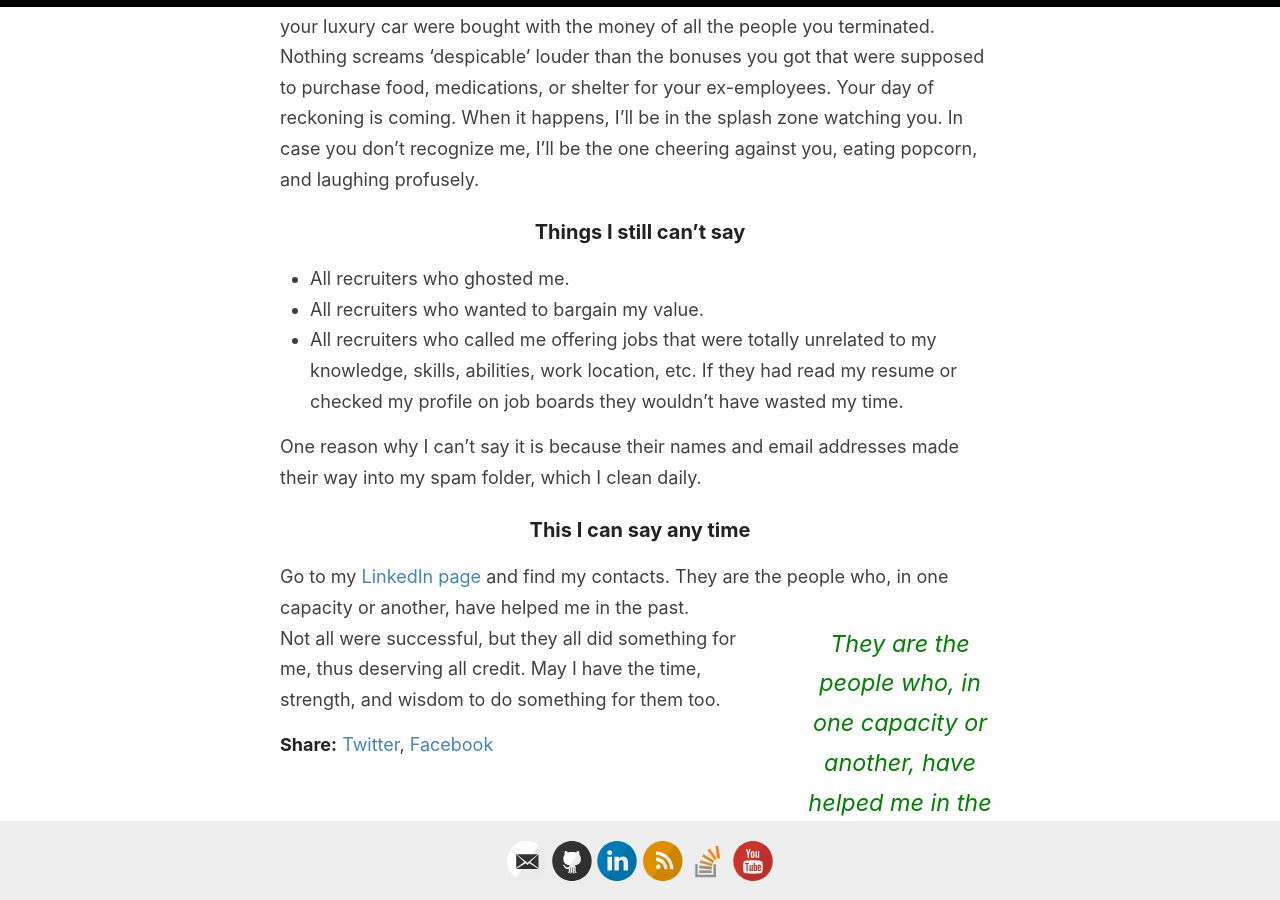
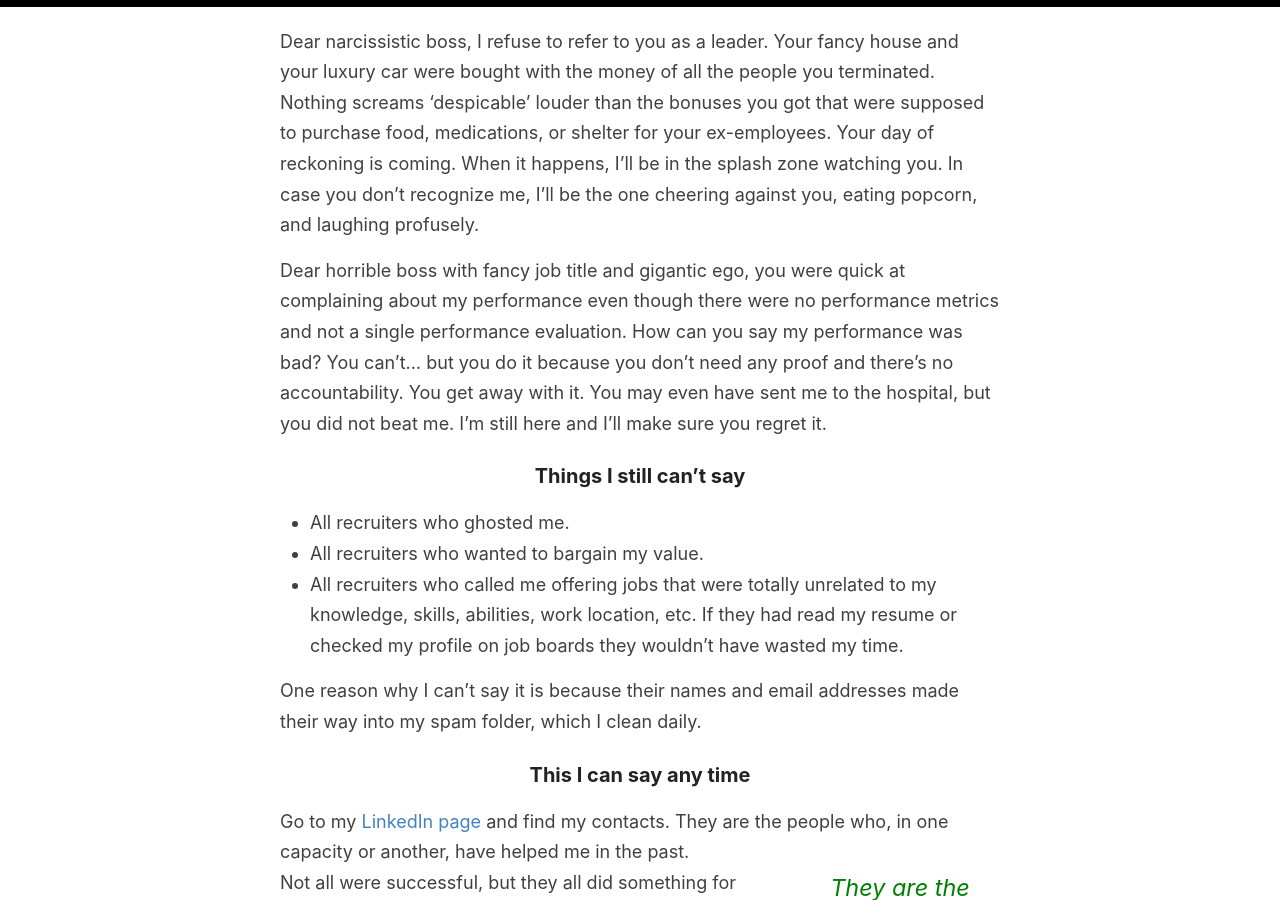
Before and after one commit to taflaj/taflaj.github.io, a Jekyll site: the page built from _posts/2024-08-01-this-shall-pass.md, in a window 1280 px wide and 900 px high, scrolled down 6316 px. Built offline with Jekyll 4.4.1, drawn with Linux system fonts in a browser that asks for light colours; some of the changed text lies outside the part shown.

Commit message:
Added a (dis)honorable mention to my horrible bosses.

```diff
--- a/_posts/2024-08-01-this-shall-pass.md
+++ b/_posts/2024-08-01-this-shall-pass.md
@@ -90,6 +91,8 @@
 
 Dear narcissistic boss, I refuse to refer to you as a leader. Your fancy house and your luxury car were bought with the money of all the people you terminated. Nothing screams 'despicable' louder than the bonuses you got that were supposed to purchase food, medications, or shelter for your ex-employees. Your day of reckoning is coming. When it happens, I'll be in the splash zone watching you. In case you don't recognize me, I'll be the one cheering against you, eating popcorn, and laughing profusely.
 
+Dear horrible boss with fancy job title and gigantic ego, you were quick at complaining about my performance even though there were no performance metrics and not a single performance evaluation. How can you say my performance was bad? You can't… but you do it because you don't need any proof and there's no accountability. You get away with it. You may even have sent me to the hospital, but you did not beat me. I'm still here and I'll make sure you regret it.
+
 ### Things I still can't say
 
 * All recruiters who ghosted me.
```
Also changed, not shown: other parts of _posts/2024-08-01-this-shall-pass.md (+1 -0 lines).
